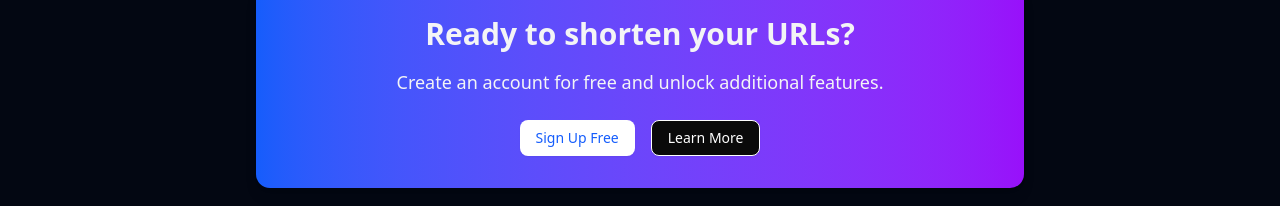
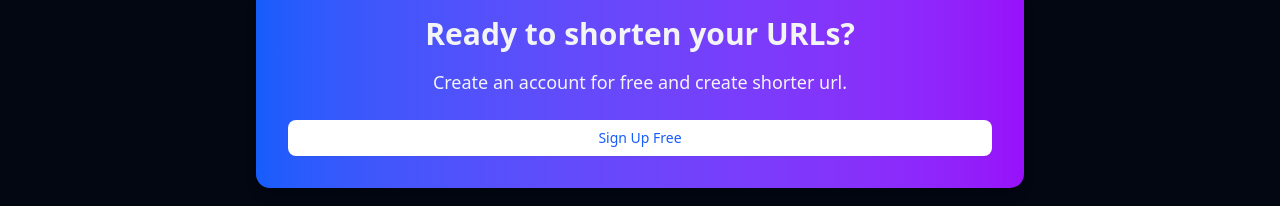
Before and after one commit to Aman-vijay/Url-Shrotner, a React (Vite) app in the folder frontend/: page / in a window 1280 px wide. Shown: the part 1730-1936 px from the top of the page. Built offline with nearby package versions, Linux system fonts and the light colour scheme; no server answers.

Commit message:
Add link to signup button

```diff
--- a/frontend/src/pages/Landing.jsx
+++ b/frontend/src/pages/Landing.jsx
@@ -5,6 +5,7 @@ import { Card, CardContent } from '@/components/ui/card';
 import { ArrowRightIcon, LinkIcon, CopyIcon, CheckIcon } from 'lucide-react';
 import {useNavigate} from "react-router-dom"
 import { useAuth } from "../Context/AuthContext";
+import {Link} from "react-router-dom"
 
 
 const faqItems = [
@@ -197,10 +198,11 @@ const {user} = useAuth();
         <div className="py-16 text-center">
           <div className="max-w-3xl mx-auto bg-gradient-to-r from-blue-600 to-purple-600 rounded-xl p-8 shadow-lg">
             <h2 className="text-2xl md:text-3xl font-bold mb-4">Ready to shorten your URLs?</h2>
-            <p className="text-lg mb-6">Create an account for free and unlock additional features.</p>
+            <p className="text-lg mb-6">Create an account for free and create shorter url.</p>
             <div className="flex flex-col sm:flex-row justify-center gap-4">
-              <Button className="bg-white text-blue-600 hover:bg-gray-100">Sign Up Free</Button>
-              <Button variant="outline" className="border-white text-white hover:bg-white/10">Learn More</Button>
+            <Link to={`/auth`} className="flex flex-col flex-1">
+             <Button className="bg-white text-blue-600 hover:bg-gray-100">Sign Up Free</Button>
+             </Link>
             </div>
           </div>
         </div>
```
